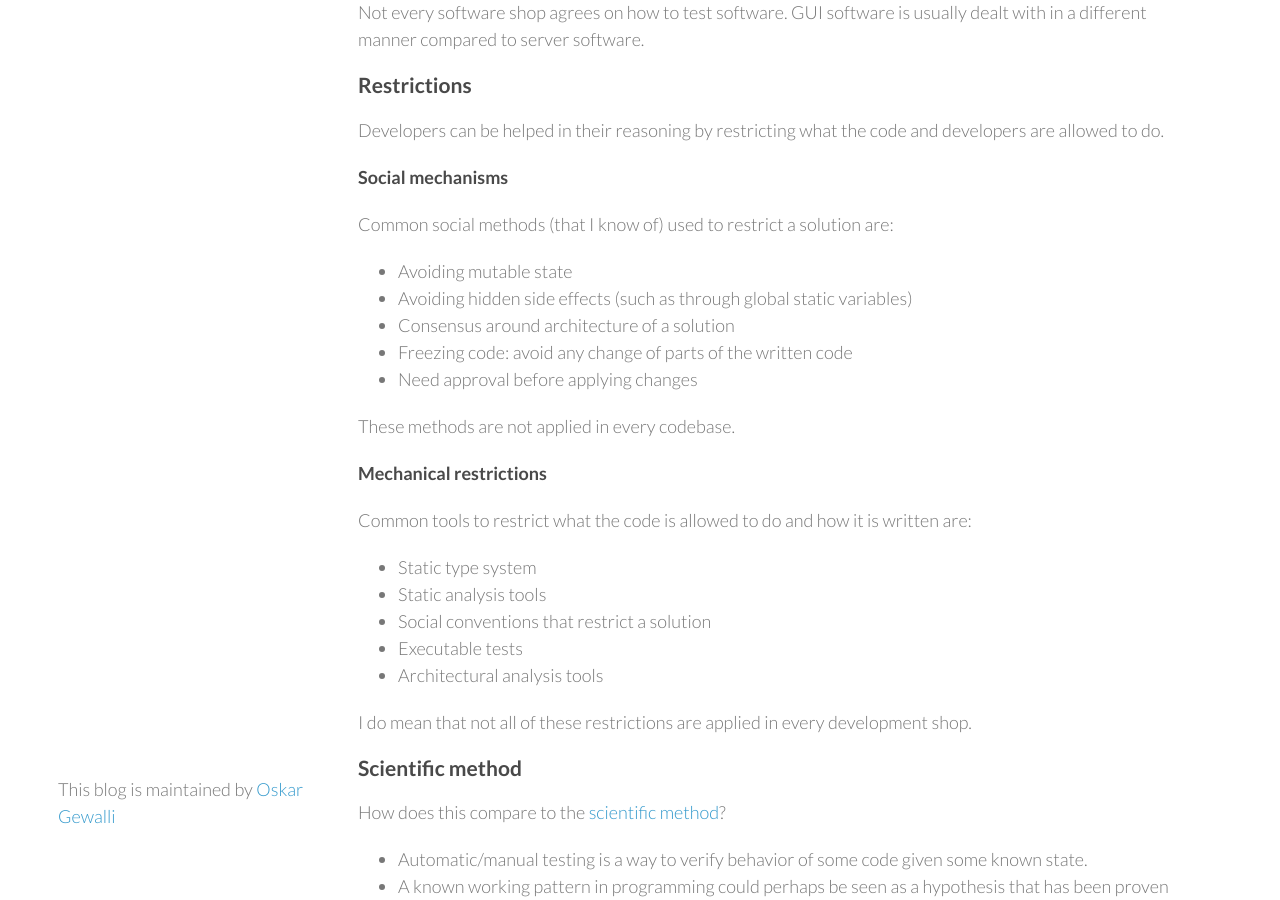
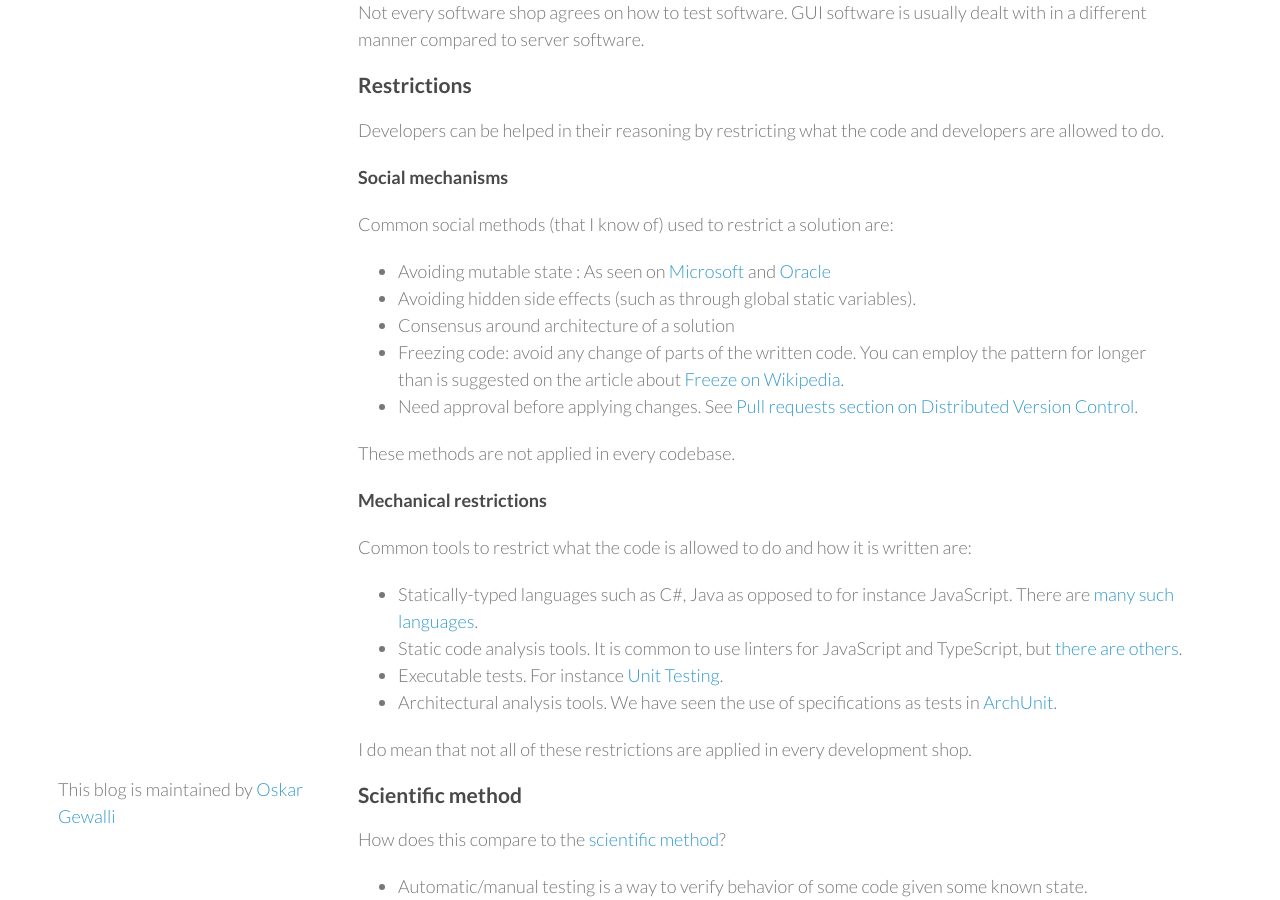
Before and after one commit to wallymathieu/assertfail, a Jekyll site: the page built from _posts/2022-09-26-Way-of-working-and-method.md, in a window 1280 px wide and 900 px high, scrolled down 569 px. Built offline with Jekyll 4.4.1, drawn with Linux system fonts in a browser that asks for light colours; nearby versions of some CDN libraries.

Commit message:
+More references

```diff
--- a/_posts/2022-09-26-Way-of-working-and-method.md
+++ b/_posts/2022-09-26-Way-of-working-and-method.md
@@ -25,11 +25,11 @@ Developers can be helped in their reasoning by restricting what the code and dev
 
 Common social methods (that I know of) used to restrict a solution are:
 
-- Avoiding mutable state
-- Avoiding hidden side effects (such as through global static variables)
+- Avoiding mutable state : As seen on [Microsoft](https://learn.microsoft.com/en-us/dotnet/csharp/write-safe-efficient-code) and [Oracle](https://blogs.oracle.com/javamagazine/post/java-immutable-objects-strings-date-time-records)
+- Avoiding hidden side effects (such as through global static variables).
 - Consensus around architecture of a solution
-- Freezing code: avoid any change of parts of the written code
-- Need approval before applying changes
+- Freezing code: avoid any change of parts of the written code. You can employ the pattern for longer than is suggested on the article about [Freeze on Wikipedia](https://en.wikipedia.org/wiki/Freeze_(software_engineering)).
+- Need approval before applying changes. See [Pull requests section on Distributed Version Control](https://en.wikipedia.org/wiki/Distributed_version_control).
 
 These methods are not applied in every codebase.
 
@@ -37,11 +37,10 @@ These methods are not applied in every codebase.
 
 Common tools to restrict what the code is allowed to do and how it is written are:
 
-- Static type system
-- Static analysis tools
-- Social conventions that restrict a solution
-- Executable tests
-- Architectural analysis tools
+- Statically-typed languages such as C#, Java as opposed to for instance JavaScript. There are [many such languages](https://en.wikipedia.org/wiki/Category:Statically_typed_programming_languages).
+- Static code analysis tools. It is common to use linters for JavaScript and TypeScript, but [there are others](https://en.wikipedia.org/wiki/List_of_tools_for_static_code_analysis).
+- Executable tests. For instance [Unit Testing](https://en.wikipedia.org/wiki/Unit_testing).
+- Architectural analysis tools. We have seen the use of specifications as tests in [ArchUnit](https://www.archunit.org).
 
 I do mean that not all of these restrictions are applied in every development shop.
 
```
